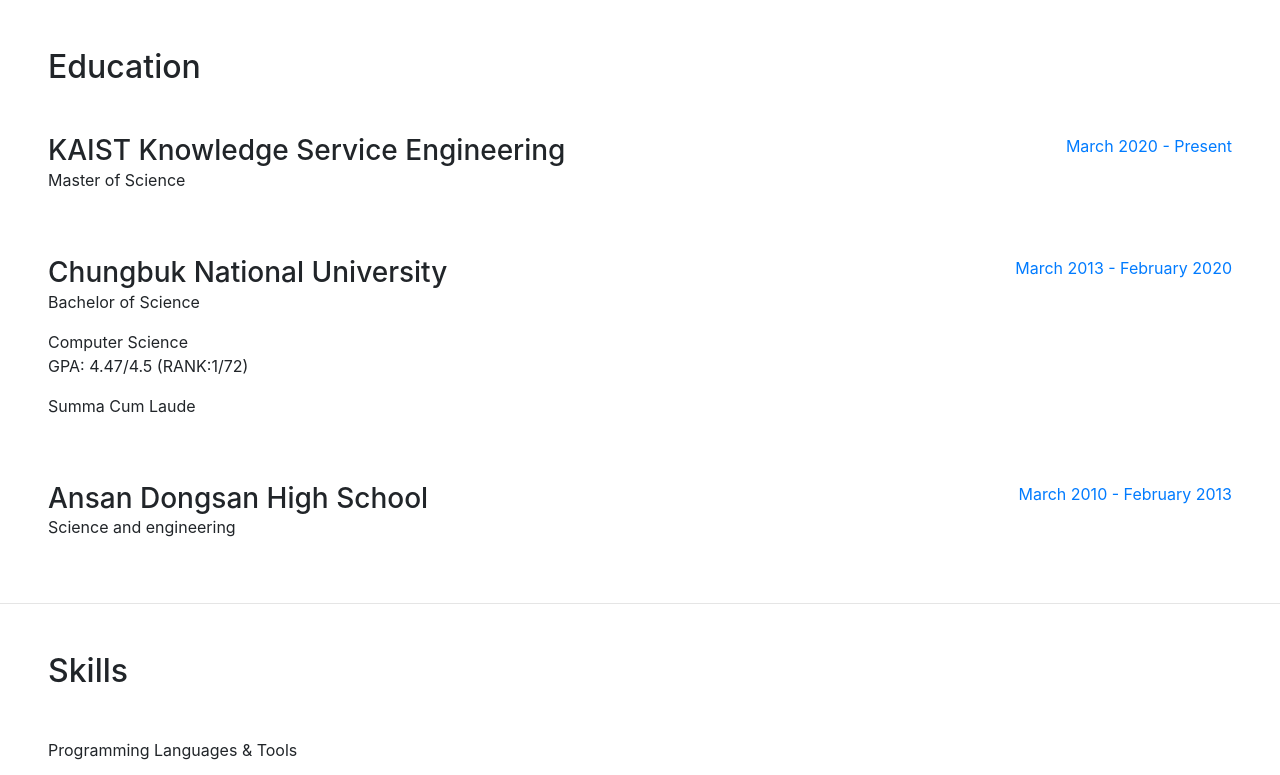
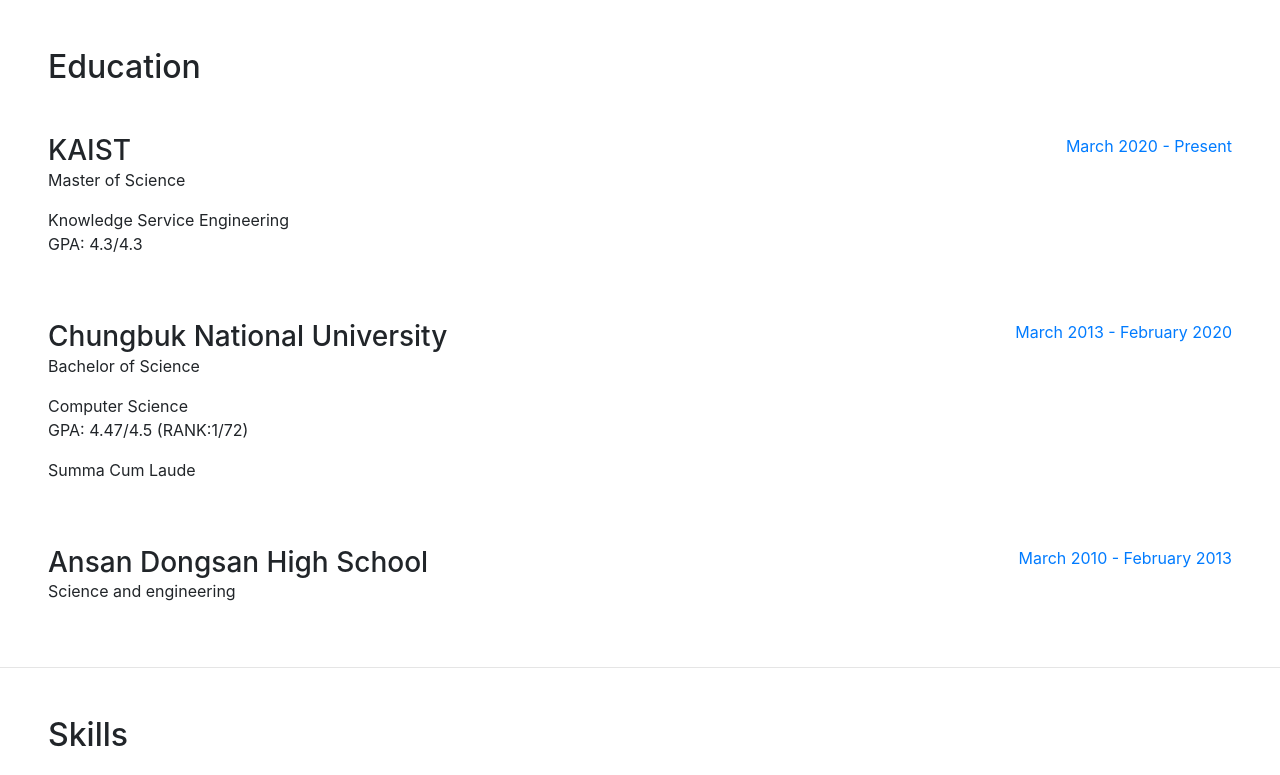
Before and after one commit to lcs5382/lcs5382.github.io, a website with bundled scripts: page index.html in a window 1280 px wide. Shown: the part 3580-4355 px from the top of the page. Built offline with nearby package versions, Linux system fonts and the light colour scheme; a web font is replaced by a local one.

Commit message:
문구수정

```diff
--- a/index.html
+++ b/index.html
@@ -232,8 +232,10 @@
 
             <div class="resume-item d-flex flex-column flex-md-row justify-content-between mb-5">
                 <div class="resume-content">
-                    <h3 class="mb-0">KAIST Knowledge Service Engineering</h3>
+                    <h3 class="mb-0">KAIST</h3>
                     <div class="subheading mb-3">Master of Science</div>
+                    <div>Knowledge Service Engineering</div>
+                    <p>GPA: 4.3/4.3</p>
 
                 </div>
                 <div class="resume-date text-md-right">
```
